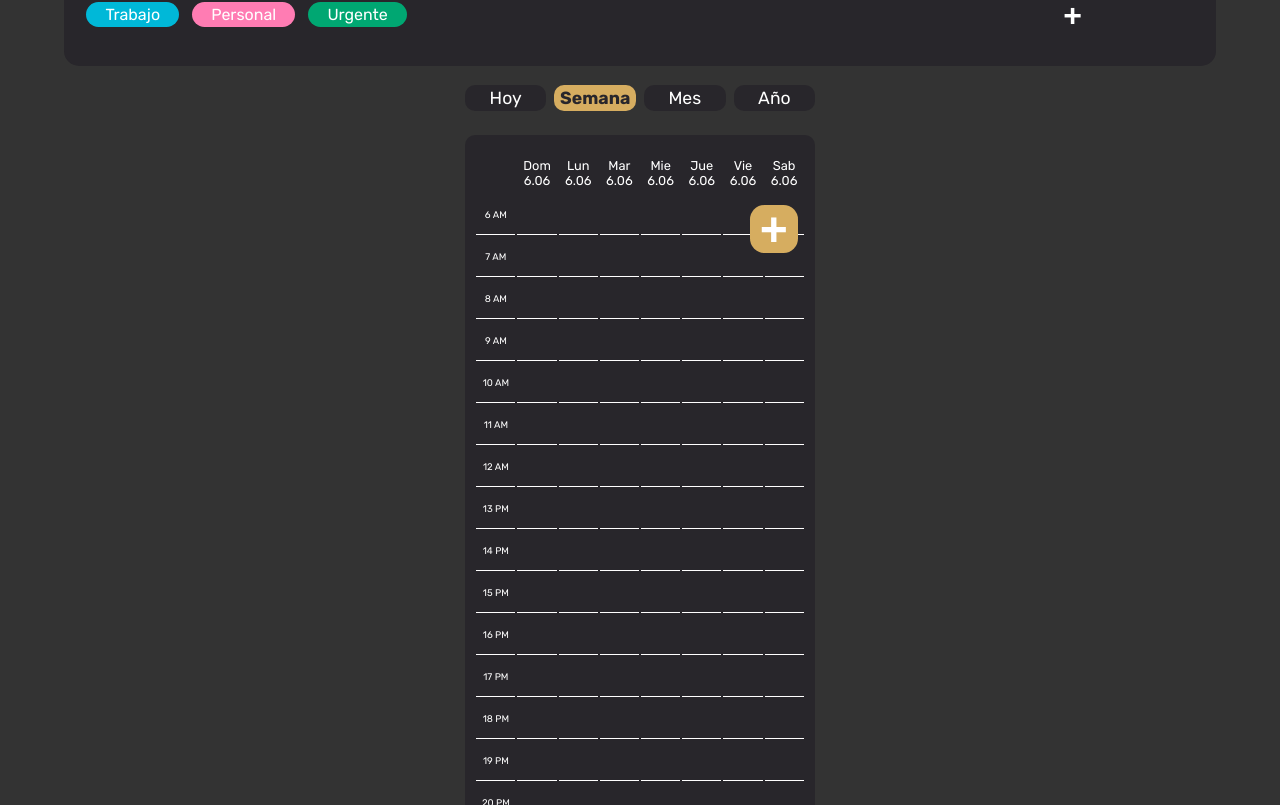
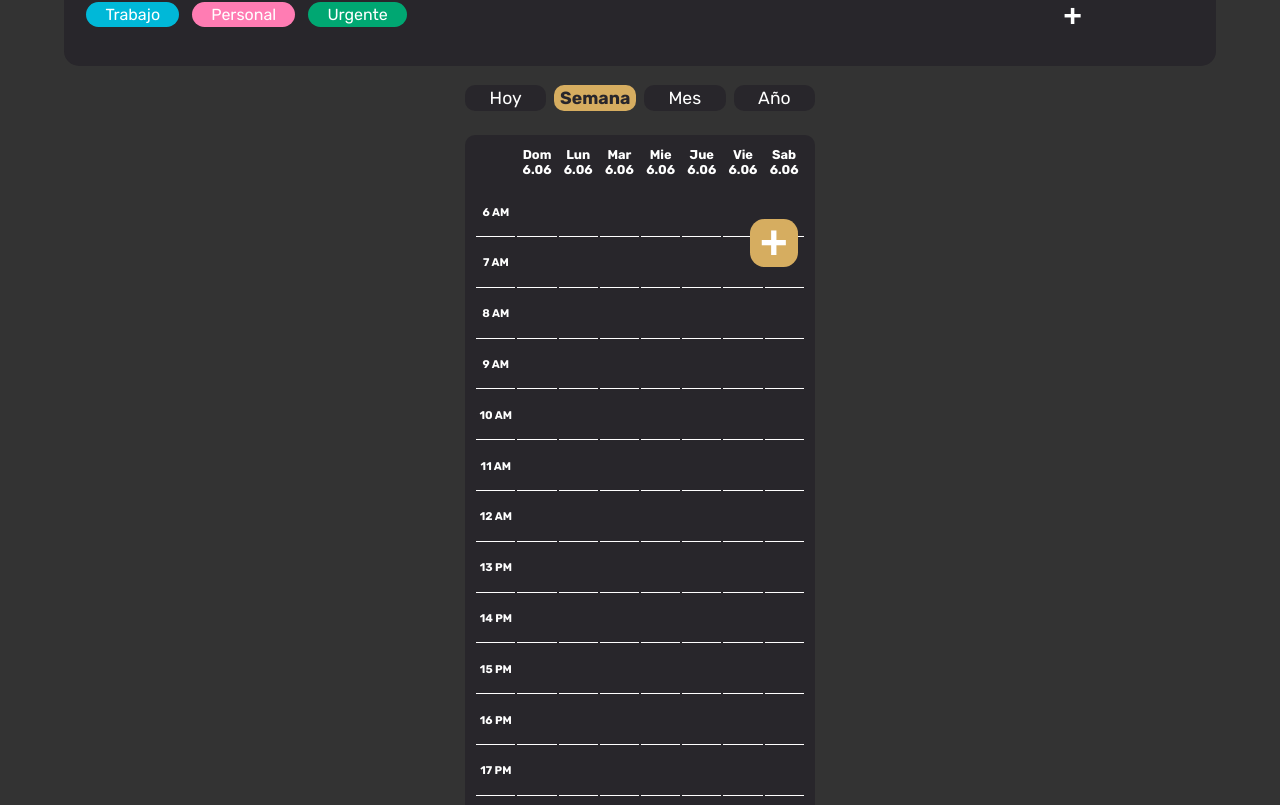
Before and after one commit to Ance7/Projects, a Next.js app in the folder calendar-app/: page / in a window 1280 px wide. Shown: the part 555-1360 px from the top of the page. Built offline with nearby package versions, Linux system fonts and the light colour scheme.

Commit message:
Finish the function for view the tasks

```diff
--- a/calendar-app/app/page.module.css
+++ b/calendar-app/app/page.module.css
@@ -155,18 +155,20 @@
   color: #FFFFFF;
   border-radius: 10px;
   margin-top: 1.5rem;
-  padding: 1rem 0.6rem;
+  padding: 0rem 0.6rem 1.5rem 0.6rem;
 }
 
 .monthCalendar td {
   font-size: 0.8rem;
   cursor: auto;
   width: 2.45rem;
+  height: 3.05rem;
+  font-weight: bold;
 }
 
 .hoursMonth td{
   border-bottom: #FFFFFF 1px solid;
-  font-size: 0.6rem;
+  font-size: 0.7rem;
 }
 
 .monthCalendar td:hover {
--- a/calendar-app/components/CalendarViews.jsx
+++ b/calendar-app/components/CalendarViews.jsx
@@ -110,7 +110,6 @@ export const CalendarWeek = ({ tags, colorTag, tasks, setTasks }) => {
   const [showTaskView, setShowTaskView] = useState(false)
   const [actualTask, setActualTask] = useState('')
   const filteredTasks = filterTasksByWeek(tasks)
-  console.log(filteredTasks)
 
   const todayDate = new Date()
   const dayDate = todayDate.getDay()
@@ -126,11 +125,10 @@ export const CalendarWeek = ({ tags, colorTag, tasks, setTasks }) => {
     filteredTasks
       .filter(task => task.date.getDay() === day)
       .forEach(task => {
-        const taskTop = (task.initHour + 1) * 56 + taskTopOffset
-        const taskHeight = (task.finishHour - task.initHour) * 56
+        const taskTop = (task.initHour + 1) * 50 + taskTopOffset
+        const taskHeight = (task.finishHour - task.initHour + 1) * 50
         const taskColor = colorTag[tags.indexOf(task.tag)]
         const taskLeft = day === 0 ? 50 : 50 + day * 40
-
         const overlap = taskView.some(prevTask => {
           const prevTaskTop = prevTask.props.style.top
           const prevTaskBottom = prevTaskTop + prevTask.props.style.height
@@ -220,15 +218,26 @@ export const CalendarWeek = ({ tags, colorTag, tasks, setTasks }) => {
           <AddTaskBody tags={tags} colorTag={colorTag} tasks={tasks} setTasks={setTasks} setShowAddTask={setShowAddTask} />
         </>
         )
-     }
+      }
+      {
+        showTaskView && (
+          <>
+            <div className={styles.addTaskOverlay} onClick={() => setShowTaskView(false)}></div>
+
+            <TaskView taskName={actualTask} tasks={tasks} tags={tags} colorTags={colorTag} />
+          </>
+        )
+      }
     </div>
   )
 }
 
-export const CalendarMonth = () => {
+export const CalendarMonth = ({ tasks }) => {
+  const taskFilter = filterTasksByMonth(tasks)
+
   return (
     <div style={{ marginTop: '1.5rem', width: '100%' }}>
-      <MiniCalendar/>
+      <MiniCalendar />
     </div>
   )
 }
@@ -286,6 +295,18 @@ const filterTasksByWeek = (tasks) => {
 
   return tasks.filter(task => {
     const taskDate = task.date
-    return taskDate.getTime() >= firstDateWeek.getTime() && taskDate.getTime() <= lastDateWeek.getTime()
+    return taskDate >= firstDateWeek && taskDate <= lastDateWeek
   })
 }
+
+const filterTasksByMonth = (tasks) => {
+  const currentDate = new Date()
+  currentDate.setHours(0, 0, 0, 0)
+  const firstDayMonth = new Date(currentDate.getFullYear(), currentDate.getMonth(), 1)
+  const lastDayMonth = new Date(currentDate.getFullYear(), currentDate.getMonth() + 1, 0)
+
+  return tasks.filter(task => {
+    const taskDate = task.date
+    return taskDate >= firstDayMonth && taskDate <= lastDayMonth
+  })
+}
```
